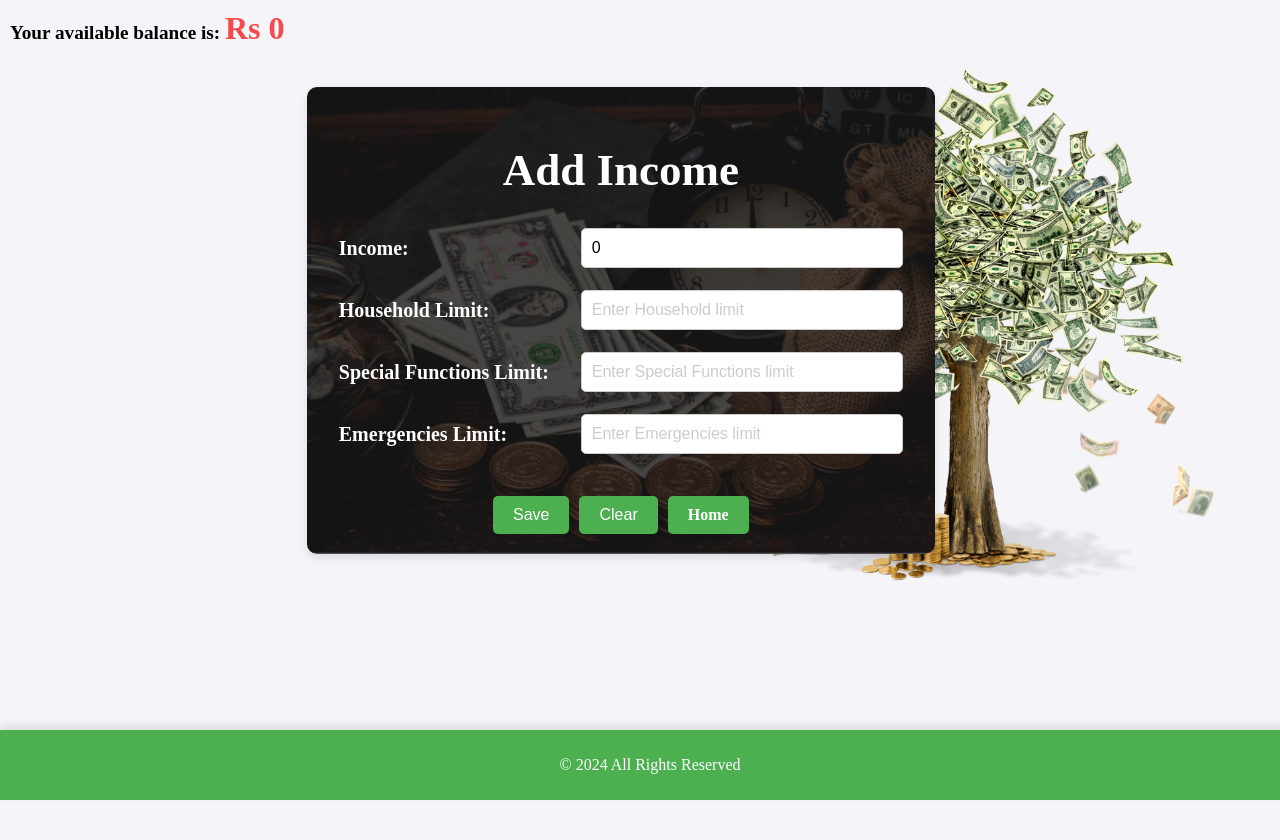
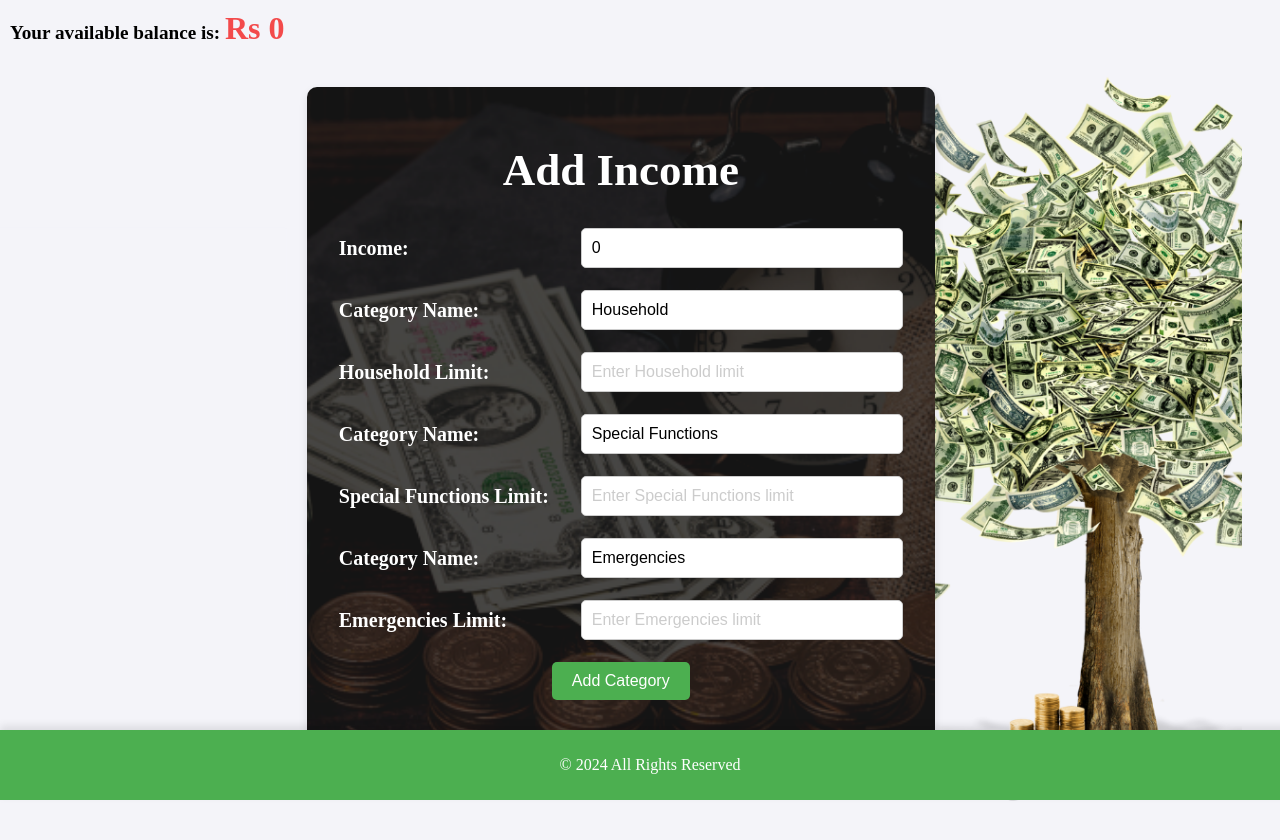
Before and after one commit to anasbm1000/reactJSBasics, a React (Create React App) app in the folder expensetracker/: page /income in a window 1280 px wide. Shown: the top 840 px of the page. Before the commit the page ends 800 px from the top, so only its background shows below. Built offline with nearby package versions, Linux system fonts and the light colour scheme.

Commit message:
Updated options to edit and add budget categories and limits

```diff
--- a/expensetracker/src/components/Income.js
+++ b/expensetracker/src/components/Income.js
@@ -22,7 +22,7 @@ const Income = ({ income, setIncome }) => {
     }
   }, []);
 
-  const handleChange = (event) => {
+  const handleChange = (event, index) => {
     const { name, value } = event.target;
 
     if (value < 0) {
@@ -41,18 +41,31 @@ const Income = ({ income, setIncome }) => {
       }
       setIncome(newIncome);
     } else {
-      const updatedCategories = categories.map(category => (
-        category.name === name ? { ...category, limit: value } : category
-      ));
-      const totalNewLimit = updatedCategories.reduce((sum, cat) => sum + Number(cat.limit), 0);
-      if (totalNewLimit > income) {
+      const updatedCategories = [...categories];
+      const newLimit = Number(value);
+
+      const totalNewLimit = updatedCategories.reduce((sum, cat, i) =>
+        sum + (i === index ? newLimit : Number(cat.limit)), 0);
+
+      if (newLimit > income || totalNewLimit > income) {
         setCustomMessage('Total category limits exceed income');
         setShowMessage(true);
         return;
       }
+      updatedCategories[index].limit = newLimit;
       setCategories(updatedCategories);
     }
   };
+
+  const addCategory = () => {
+    if (categories.length < 10) {
+      setCategories([...categories, { name: 'New Category', limit: '' }]);
+    } else {
+      setCustomMessage('Maximum of 10 categories allowed');
+      setShowMessage(true);
+    }
+  };
+
 
   const handleSubmit = (event) => {
     event.preventDefault();
@@ -79,6 +92,11 @@ const Income = ({ income, setIncome }) => {
     setShowMessage(false);
   };
 
+  const handleCategoryNameChange = (index, newName) => {
+    const updatedCategories = [...categories];
+    updatedCategories[index].name = newName;
+    setCategories(updatedCategories);
+  };
   return (
     <div className={`profile-container ${submitted ? 'submitted' : ''}`}>
       {submitted && (
@@ -86,8 +104,8 @@ const Income = ({ income, setIncome }) => {
           <div className="profile-details incomebackground">
             <h2>Income Details</h2>
             <div><strong>Income:</strong> {income}</div>
-            {categories.map((category) => (
-              <div key={category.name}>
+            {categories.map((category, index) => (
+              <div key={index}>
                 <strong>{category.name} Limit:</strong> {category.limit}
               </div>
             ))}
@@ -115,8 +133,20 @@ const Income = ({ income, setIncome }) => {
                   />
                 </td>
               </tr>
-              {categories.map((category) => (
-                <tr key={category.name}>
+              {categories.map((category, index) => (
+                <React.Fragment key={index}>
+                  <tr>
+                    <th>Category Name:</th>
+                    <td>
+                      <input
+                        type="text"
+                        value={category.name}
+                        onChange={(e) => handleCategoryNameChange(index, e.target.value)}
+                        placeholder="Enter category name"
+                      />
+                    </td>
+                  </tr>
+                  <tr>
                     <th>{category.name} Limit:</th>
                     <td>
                       <input
@@ -124,13 +154,16 @@ const Income = ({ income, setIncome }) => {
                         name={category.name}
                         value={category.limit}
                         placeholder={`Enter ${category.name} limit`}
-                      onChange={handleChange}
+                        onChange={(e) => handleChange(e, index)}
+                        min="0"
                       />
                     </td>
                   </tr>
+                </React.Fragment>
               ))}
             </tbody>
           </table>
+          <button type="button" onClick={addCategory}>Add Category</button>
           <div className="form-buttons">
             <button type="submit">Save</button>
             <button type="button" onClick={handleClear}>Clear</button>
```
Lines whose indentation alone changed are shown as unchanged.
